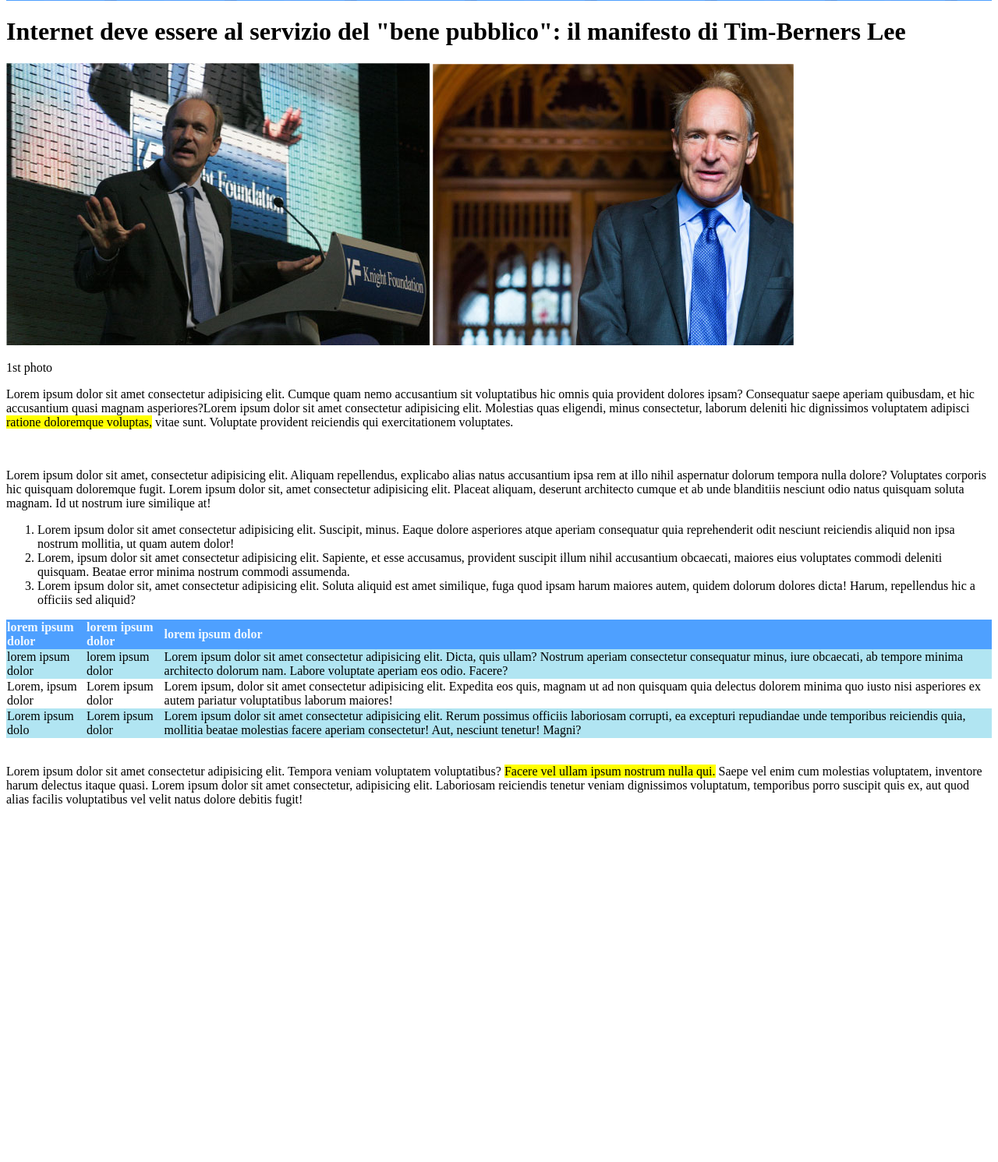
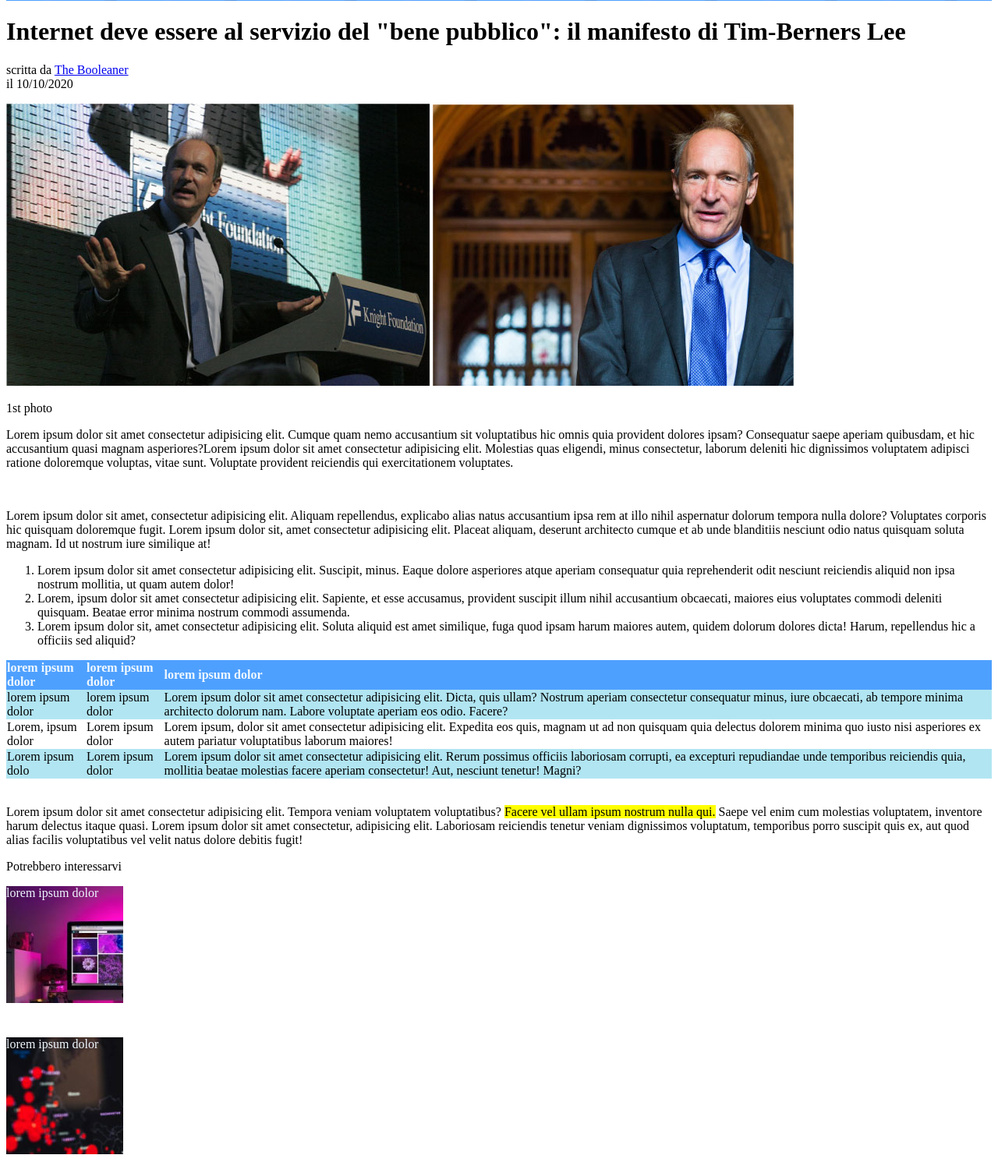
Before and after one commit to marrasluca/html-css-booleaner, a plain HTML site: page index.html in a window 1280 px wide. Shown: the part 161-1652 px from the top of the page at 78% size. Before the commit the page ends 1212 px from the top, so only its background shows below. Drawn offline with Linux system fonts and the light colour scheme.

Commit message:
add: author life

```diff
--- a/img/css/style.css
+++ b/img/css/style.css
@@ -9,10 +9,16 @@ header img {
  height: 150px;
 
 }
-span {
-  background-color: yellow;
+.author-life {
+  color: lightgray;
+}
+.author-life span {
+   font-size: 12px;
+}
 
-}
+
+
+
 thead th{
   background-color: #4EA0FF;
   color: aliceblue;
@@ -27,6 +33,10 @@ table {
   }
   #special {
     background-color: #B1E5F2;
+  }
+
+  #p3 {
+    color: gray;
   }
 
   footer .img-box {
--- a/index.html
+++ b/index.html
@@ -7,14 +7,22 @@
     <link rel="stylesheet" href="img/css/style.css">
 </head>
 <body>
-    <header>
+    <header class="cointainer-80">
     <div id="logo"</div>
         <div><img src="img/logo.svg" alt="Logo"></div>
     </header>
 
+    <p></p>
 
-<main>
-    <div><h1>Internet deve essere al servizio del "bene pubblico": il manifesto di Tim-Berners Lee </h1>
+
+<main class="cointainer-80">
+    <div><h1>Internet deve essere al servizio del "bene pubblico":
+         il manifesto di Tim-Berners Lee </h1>
+         <p class="author-info">scritta da <a href="link">The Booleaner</a>
+            <br>
+           <span>il 10/10/2020</span>
+        </p>
+
     <img src="img/tim-1.jpg" alt="Tim-Berners">
     <img src="img/tim-2.jpg" alt="Tim-Berners">
     <p>1st photo</p>
@@ -68,13 +76,23 @@
      </table>
 
 <br>
-<p>Lorem ipsum dolor sit amet consectetur adipisicing elit. Tempora veniam voluptatem voluptatibus? <span>Facere vel ullam ipsum nostrum nulla qui.</span> Saepe vel enim cum molestias voluptatem, inventore harum delectus itaque quasi. Lorem ipsum dolor sit amet consectetur, adipisicing elit. Laboriosam reiciendis tenetur veniam dignissimos voluptatum, temporibus porro suscipit quis ex, aut quod alias facilis voluptatibus vel velit natus dolore debitis fugit!</p>
+<p>Lorem ipsum dolor sit amet consectetur adipisicing elit. Tempora veniam voluptatem voluptatibus? <mark>Facere vel ullam ipsum nostrum nulla qui.</mark> Saepe vel enim cum molestias voluptatem, inventore harum delectus itaque quasi. Lorem ipsum dolor sit amet consectetur, adipisicing elit. Laboriosam reiciendis tenetur veniam dignissimos voluptatum, temporibus porro suscipit quis ex, aut quod alias facilis voluptatibus vel velit natus dolore debitis fugit!</p>
+</div>
+</div>
+
+<p class="p3"">Potrebbero interessarvi</p>
+
+<footer class="cointainer-80">
+    <div id="footer-img-1" class="img-box">
+      <p>lorem ipsum dolor</p>
+    </div>
+    <br>
+    <div id="footer-img-2" class="img-box">
+      <p>lorem ipsum dolor</p>
+    </div>
 
 
-
-
-
-</div>
+</footer>
 
 
 </main>
```
